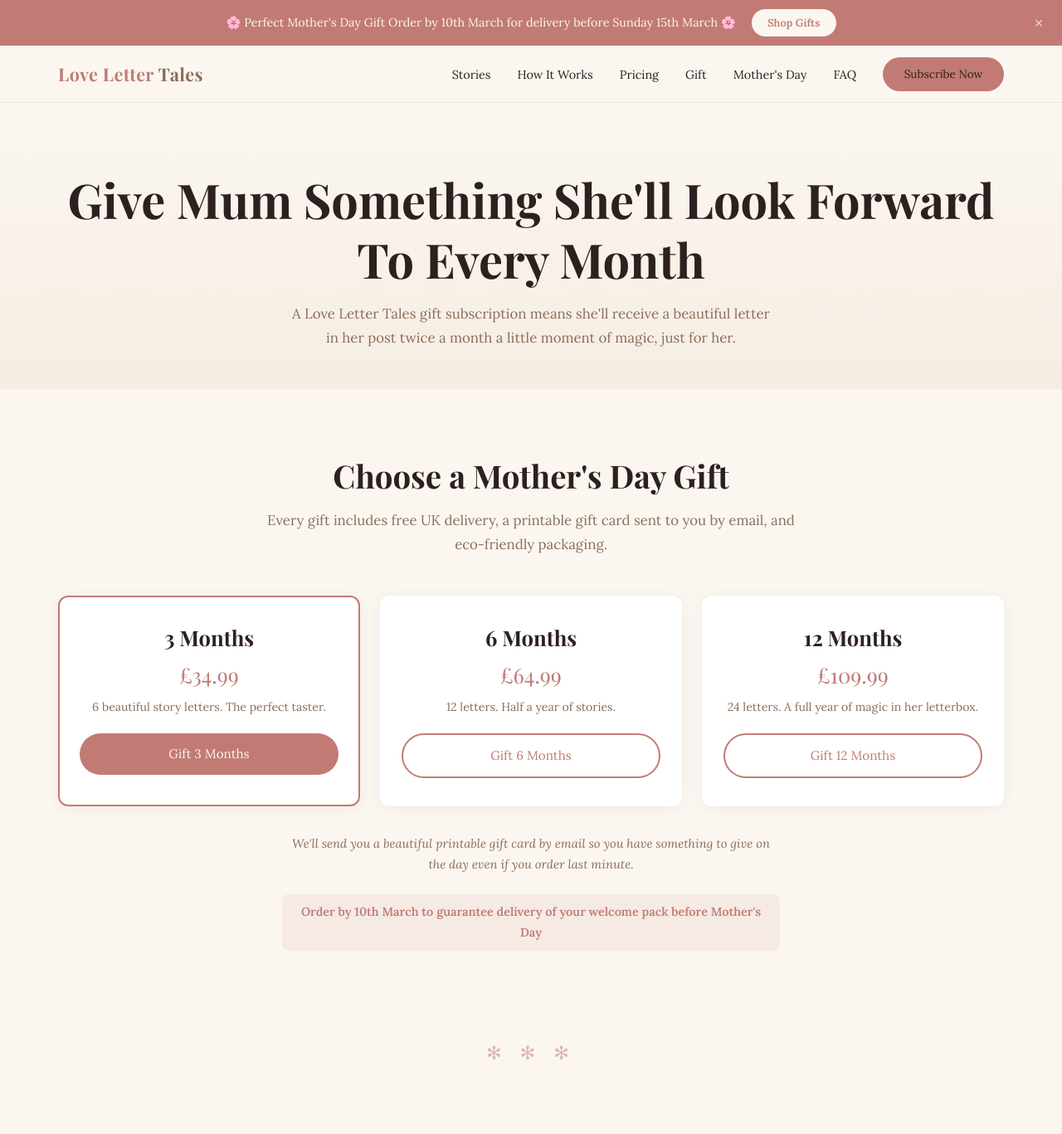
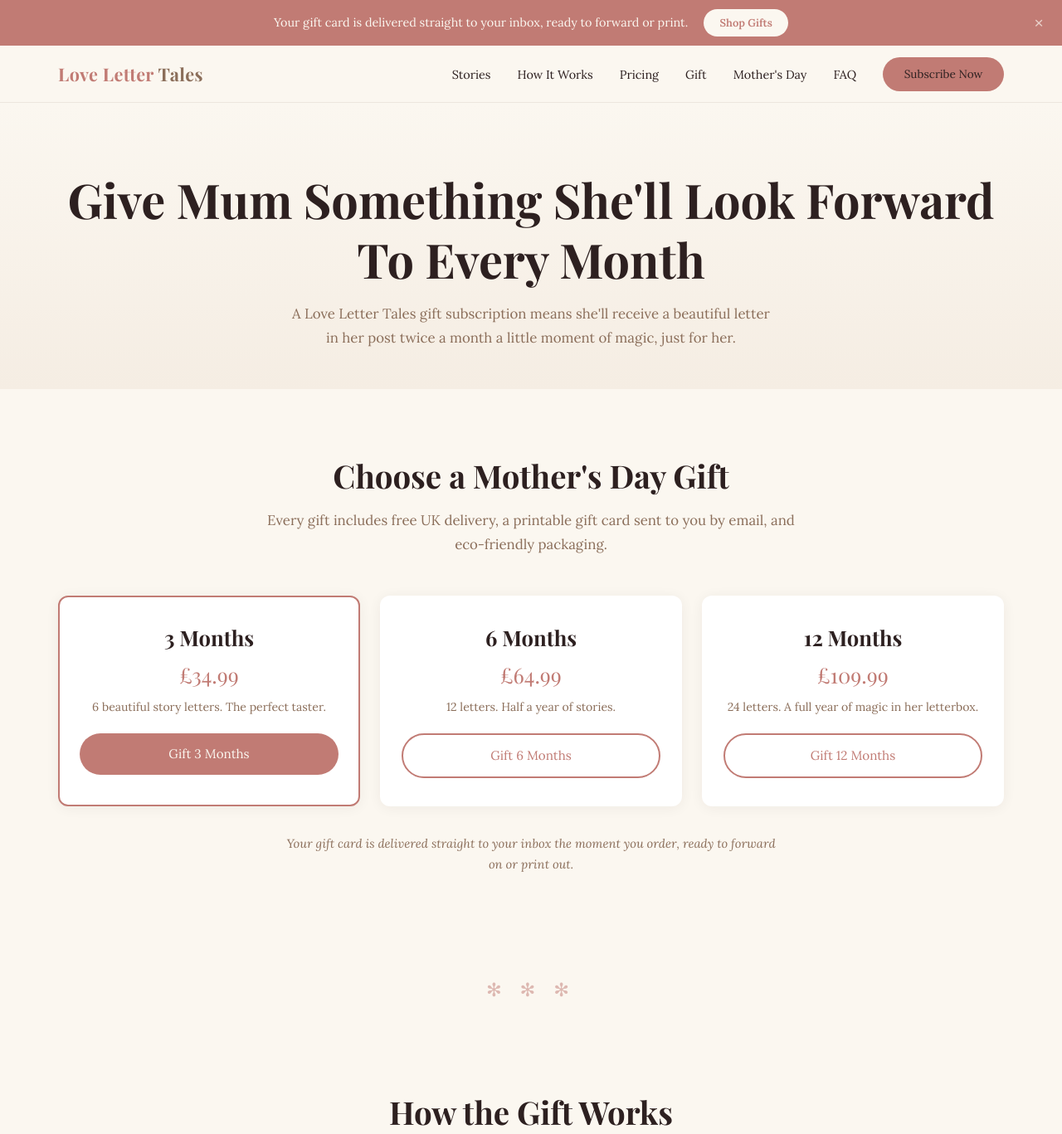
Before and after one commit to millionaireKerry/lovelettertales, a plain HTML site: page mothers-day.html in a window 1280 px wide. Shown: the top 1367 px of the page at 83% size. Drawn offline with nearby package versions, Linux system fonts and the light colour scheme; a web font is replaced by a local one.

Commit message:
Replace cut-off date notices with evergreen gift card messaging

```diff
--- a/mothers-day.html
+++ b/mothers-day.html
@@ -15,7 +15,7 @@
   <!-- Mother's Day Promo Banner -->
   <div class="promo-banner" id="promoBanner">
     <div class="container">
-      <p>&#127800; Perfect Mother's Day Gift Order by 10th March for delivery before Sunday 15th March &#127800;</p>
+      <p>Your gift card is delivered straight to your inbox, ready to forward or print.</p>
       <a href="#gift-cards" class="btn-banner">Shop Gifts</a>
     </div>
     <button class="banner-close" id="bannerClose" aria-label="Dismiss banner">&times;</button>
@@ -76,8 +76,7 @@
       </div>
 
       <div class="md-notice" style="margin-top:2rem;">
-        <p>We'll send you a beautiful printable gift card by email so you have something to give on the day even if you order last minute.</p>
-        <span class="md-deadline">Order by 10th March to guarantee delivery of your welcome pack before Mother's Day</span>
+        <p>Your gift card is delivered straight to your inbox the moment you order, ready to forward on or print out.</p>
       </div>
     </div>
   </section>
```
Also changed, not shown: contact.html (+1 -1 lines), faq.html (+1 -1 lines), gift.html (+1 -1 lines), how-it-works.html (+1 -1 lines), index.html (+2 -3 lines), pricing.html (+1 -1 lines), redeem.html (+1 -1 lines), stories.html (+1 -1 lines).
